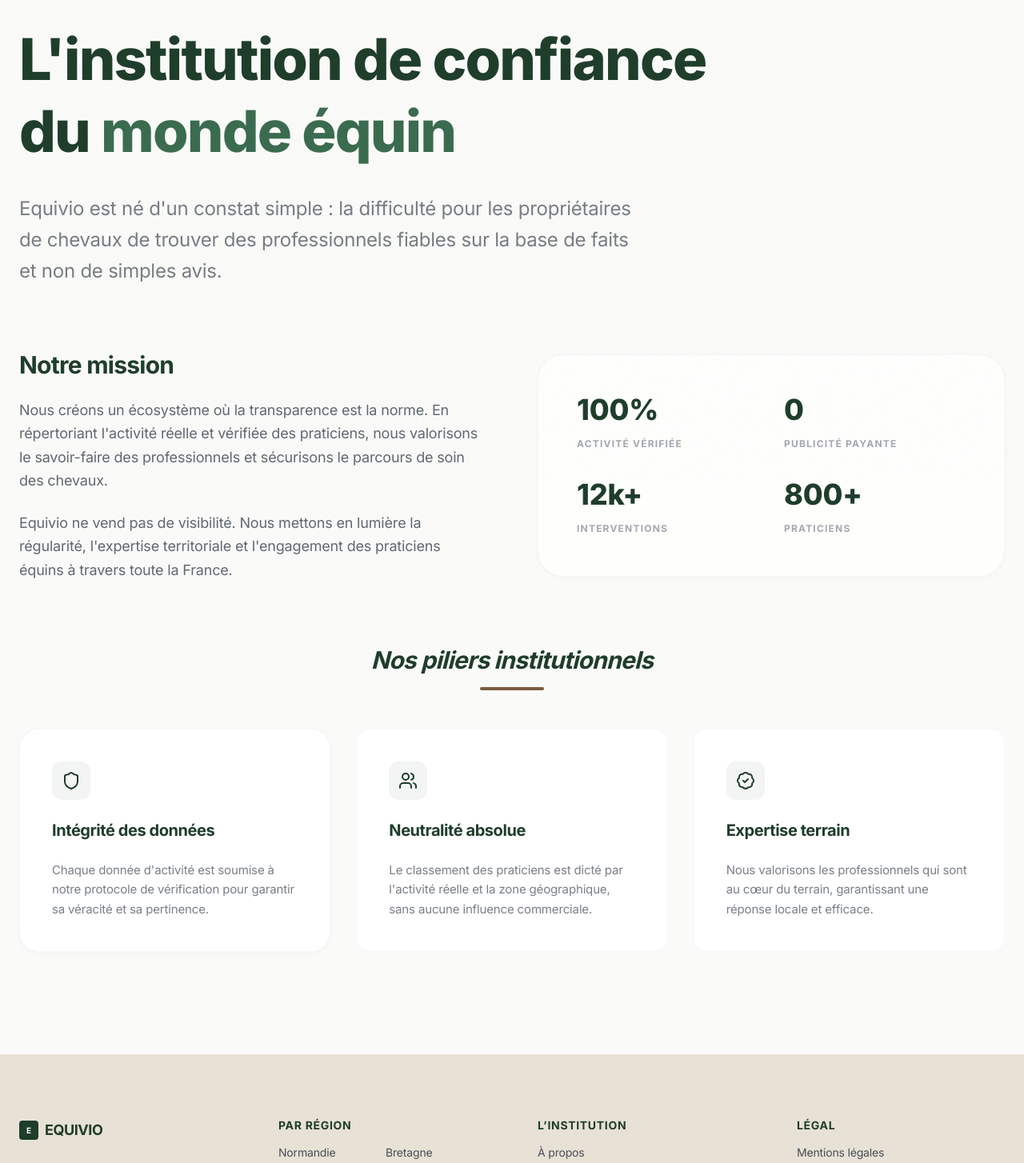
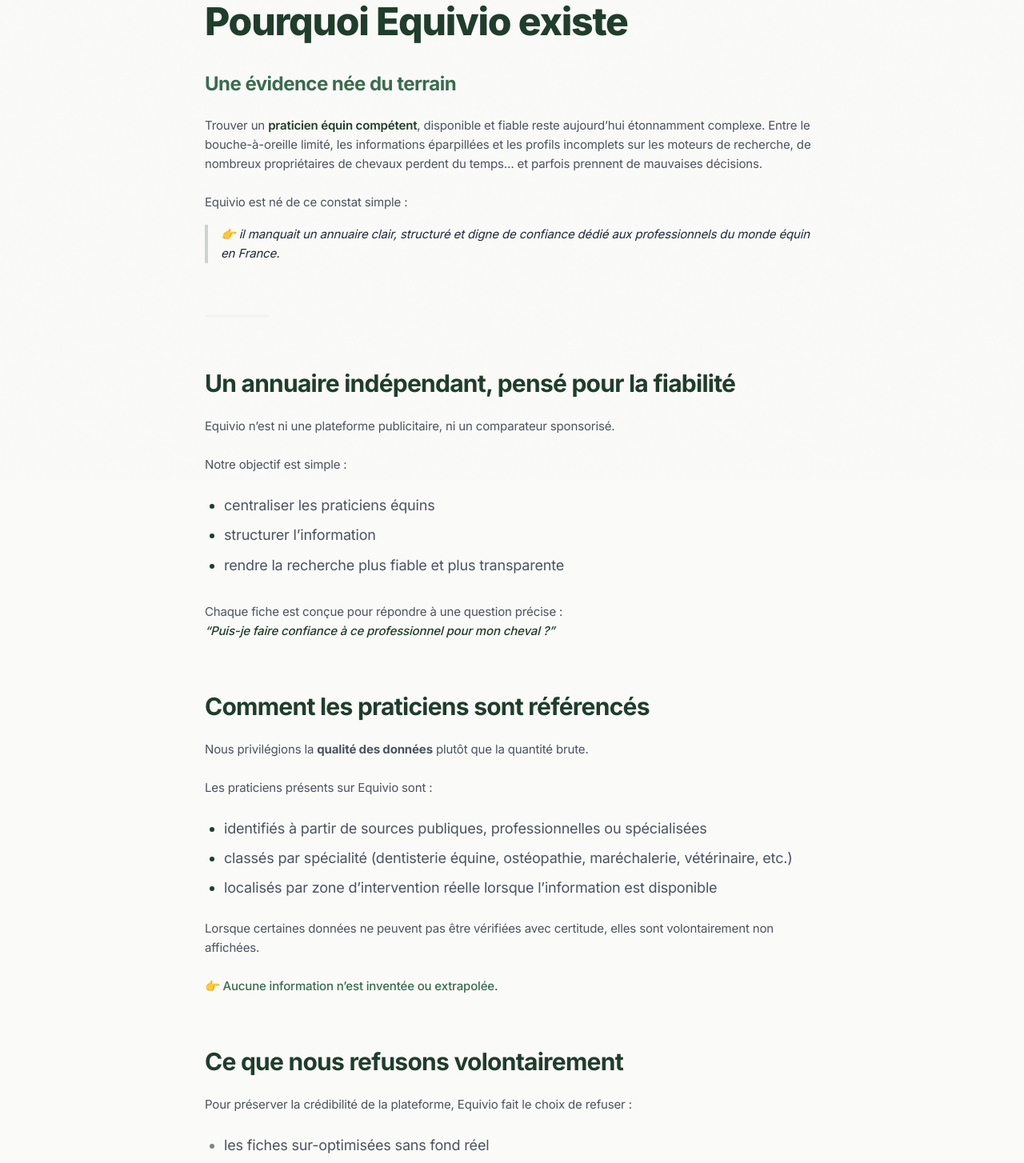
Before and after one commit to JimmyZeer/Equivio, a Next.js app: page /a-propos in a window 1280 px wide. Shown: the part 200-1654 px from the top of the page at 80% size. Built offline with nearby package versions, Linux system fonts and the light colour scheme.

Commit message:
feat(content): rewrite about page with E-E-A-T editorial content

```diff
--- a/src/app/a-propos/page.tsx
+++ b/src/app/a-propos/page.tsx
@@ -1,8 +1,6 @@
-
 import { Header } from "@/components/Header";
 import { Footer } from "@/components/Footer";
 import { Breadcrumb } from "@/components/ui/Breadcrumb";
-import { Shield, Users, BadgeCheck, Activity } from "lucide-react";
 
 export default function AboutPage() {
     const breadcrumbItems = [
@@ -15,98 +13,152 @@
             <Header />
 
             <main className="flex-grow bg-neutral-offwhite pt-12 pb-32 px-6">
-                <div className="max-w-7xl mx-auto space-y-20">
+                <div className="max-w-4xl mx-auto space-y-12">
                     <div className="reveal">
                         <Breadcrumb items={breadcrumbItems} />
                     </div>
 
-                    {/* Hero Section */}
-                    <section className="max-w-4xl space-y-8 reveal [animation-delay:100ms]">
-                        <h1 className="text-4xl md:text-5xl lg:text-7xl font-extrabold text-primary leading-tight tracking-tight text-pretty">
-                            L'institution de confiance du <span className="text-primary-soft">monde équin</span>
-                        </h1>
-                        <p className="text-xl md:text-2xl text-neutral-charcoal/60 leading-relaxed text-pretty max-w-3xl">
-                            Equivio est né d'un constat simple : la difficulté pour les propriétaires de chevaux de trouver des professionnels fiables sur la base de faits et non de simples avis.
-                        </p>
-                    </section>
+                    <article className="max-w-3xl mx-auto space-y-16 reveal [animation-delay:100ms]">
+                        {/* Header Section */}
+                        <header className="space-y-8">
+                            <h1 className="text-4xl md:text-5xl font-extrabold text-primary leading-tight tracking-tight text-pretty">
+                                Pourquoi Equivio existe
+                            </h1>
 
-                    {/* Mission Section */}
-                    <div className="grid grid-cols-1 lg:grid-cols-2 gap-16 items-center reveal [animation-delay:200ms]">
-                        <div className="space-y-6">
-                            <h2 className="text-3xl font-bold text-primary tracking-tight">Notre mission</h2>
-                            <p className="text-lg text-neutral-charcoal/70 leading-relaxed">
-                                Nous créons un écosystème où la transparence est la norme. En répertoriant l'activité réelle et vérifiée des praticiens, nous valorisons le savoir-faire des professionnels et sécurisons le parcours de soin des chevaux.
-                            </p>
-                            <p className="text-lg text-neutral-charcoal/70 leading-relaxed">
-                                Equivio ne vend pas de visibilité. Nous mettons en lumière la régularité, l'expertise territoriale et l'engagement des praticiens équins à travers toute la France.
-                            </p>
-                        </div>
-                        <div className="bg-white p-12 rounded-[32px] shadow-card-rest hover:shadow-card-hover transition-all duration-300 border border-neutral-stone/30 relative overflow-hidden">
-                            <div className="absolute inset-0 bg-leather-light/10 opacity-50"></div>
-                            <div className="relative z-10 grid grid-cols-2 gap-8">
-                                <div className="space-y-2">
-                                    <span className="block text-4xl font-extrabold text-primary">100%</span>
-                                    <span className="text-xs font-bold uppercase tracking-widest text-neutral-charcoal/40">Activité vérifiée</span>
-                                </div>
-                                <div className="space-y-2">
-                                    <span className="block text-4xl font-extrabold text-primary">0</span>
-                                    <span className="text-xs font-bold uppercase tracking-widest text-neutral-charcoal/40">Publicité payante</span>
-                                </div>
-                                <div className="space-y-2">
-                                    <span className="block text-4xl font-extrabold text-primary">12k+</span>
-                                    <span className="text-xs font-bold uppercase tracking-widest text-neutral-charcoal/40">Interventions</span>
-                                </div>
-                                <div className="space-y-2">
-                                    <span className="block text-4xl font-extrabold text-primary">800+</span>
-                                    <span className="text-xs font-bold uppercase tracking-widest text-neutral-charcoal/40">Praticiens</span>
-                                </div>
-                            </div>
-                        </div>
-                    </div>
-
-                    {/* Values Grid */}
-                    <section className="space-y-12 reveal [animation-delay:300ms]">
-                        <div className="text-center space-y-4">
-                            <h2 className="text-3xl font-bold text-primary tracking-tight font-institutional italic">Nos piliers institutionnels</h2>
-                            <div className="w-20 h-1 bg-leather mx-auto rounded-full"></div>
-                        </div>
-
-                        <div className="grid grid-cols-1 md:grid-cols-3 gap-8">
-                            <div className="bg-white p-10 rounded-[24px] shadow-card-rest border border-neutral-stone/30 space-y-6 hover:shadow-card-hover transition-all duration-300 group">
-                                <div className="w-12 h-12 rounded-xl bg-primary/5 flex items-center justify-center text-primary group-hover:bg-primary group-hover:text-white transition-colors">
-                                    <Shield className="w-6 h-6" />
-                                </div>
-                                <h3 className="text-xl font-bold">Intégrité des données</h3>
-                                <p className="text-neutral-charcoal/60 leading-relaxed">
-                                    Chaque donnée d'activité est soumise à notre protocole de vérification pour garantir sa véracité et sa pertinence.
+                            <div className="space-y-6 text-lg text-neutral-charcoal/80 leading-relaxed">
+                                <h2 className="text-2xl font-bold text-primary-soft">
+                                    Une évidence née du terrain
+                                </h2>
+                                <p>
+                                    Trouver un <strong className="font-semibold text-primary">praticien équin compétent</strong>, disponible et fiable reste aujourd’hui étonnamment complexe.
+                                    Entre le bouche-à-oreille limité, les informations éparpillées et les profils incomplets sur les moteurs de recherche, de nombreux propriétaires de chevaux perdent du temps… et parfois prennent de mauvaises décisions.
+                                </p>
+                                <p>
+                                    Equivio est né de ce constat simple : <br />
+                                    <span className="block mt-4 pl-4 border-l-4 border-primary/20 italic text-neutral-charcoal">
+                                        👉 il manquait un annuaire clair, structuré et digne de confiance dédié aux professionnels du monde équin en France.
+                                    </span>
                                 </p>
                             </div>
+                        </header>
 
-                            <div className="bg-white p-10 rounded-2xl border border-neutral-stone/30 space-y-6 hover:shadow-xl transition-all duration-500 group">
-                                <div className="w-12 h-12 rounded-xl bg-primary/5 flex items-center justify-center text-primary group-hover:bg-primary group-hover:text-white transition-colors">
-                                    <Users className="w-6 h-6" />
-                                </div>
-                                <h3 className="text-xl font-bold">Neutralité absolue</h3>
-                                <p className="text-neutral-charcoal/60 leading-relaxed">
-                                    Le classement des praticiens est dicté par l'activité réelle et la zone géographique, sans aucune influence commerciale.
+                        {/* Divider */}
+                        <div className="w-20 h-1 bg-neutral-stone/30 rounded-full"></div>
+
+                        {/* Main Content Sections */}
+                        <section className="space-y-6 text-lg text-neutral-charcoal/80 leading-relaxed">
+                            <h2 className="text-3xl font-bold text-primary tracking-tight">
+                                Un annuaire indépendant, pensé pour la fiabilité
+                            </h2>
+                            <p>
+                                Equivio n’est ni une plateforme publicitaire, ni un comparateur sponsorisé.
+                            </p>
+                            <p>
+                                Notre objectif est simple :
+                            </p>
+                            <ul className="list-disc pl-6 space-y-2 marker:text-primary">
+                                <li>centraliser les praticiens équins</li>
+                                <li>structurer l’information</li>
+                                <li>rendre la recherche plus fiable et plus transparente</li>
+                            </ul>
+                            <p className="pt-2">
+                                Chaque fiche est conçue pour répondre à une question précise : <br />
+                                <em className="text-primary font-medium">“Puis-je faire confiance à ce professionnel pour mon cheval ?”</em>
+                            </p>
+                        </section>
+
+                        <section className="space-y-6 text-lg text-neutral-charcoal/80 leading-relaxed">
+                            <h2 className="text-3xl font-bold text-primary tracking-tight">
+                                Comment les praticiens sont référencés
+                            </h2>
+                            <p>
+                                Nous privilégions la <strong>qualité des données</strong> plutôt que la quantité brute.
+                            </p>
+                            <p>
+                                Les praticiens présents sur Equivio sont :
+                            </p>
+                            <ul className="list-disc pl-6 space-y-2 marker:text-primary">
+                                <li>identifiés à partir de sources publiques, professionnelles ou spécialisées</li>
+                                <li>classés par spécialité (dentisterie équine, ostéopathie, maréchalerie, vétérinaire, etc.)</li>
+                                <li>localisés par zone d’intervention réelle lorsque l’information est disponible</li>
+                            </ul>
+                            <p>
+                                Lorsque certaines données ne peuvent pas être vérifiées avec certitude, elles sont volontairement non affichées.
+                            </p>
+                            <p className="font-medium text-primary-soft">
+                                👉 Aucune information n’est inventée ou extrapolée.
+                            </p>
+                        </section>
+
+                        <section className="space-y-6 text-lg text-neutral-charcoal/80 leading-relaxed">
+                            <h2 className="text-3xl font-bold text-primary tracking-tight">
+                                Ce que nous refusons volontairement
+                            </h2>
+                            <p>
+                                Pour préserver la crédibilité de la plateforme, Equivio fait le choix de refuser :
+                            </p>
+                            <ul className="list-disc pl-6 space-y-2 marker:text-primary/60">
+                                <li>les fiches sur-optimisées sans fond réel</li>
+                                <li>les faux avis ou notations artificielles</li>
+                                <li>les mises en avant payantes non signalées</li>
+                                <li>les données approximatives ou trompeuses</li>
+                            </ul>
+                            <p className="italic text-neutral-charcoal/70 border-l-4 border-neutral-stone/30 pl-4 py-1">
+                                La confiance se construit dans le temps, pas à coup de badges marketing.
+                            </p>
+                        </section>
+
+                        {/* Divider */}
+                        <div className="w-20 h-1 bg-neutral-stone/30 rounded-full"></div>
+
+                        <section className="space-y-6 text-lg text-neutral-charcoal/80 leading-relaxed">
+                            <h2 className="text-3xl font-bold text-primary tracking-tight">
+                                Une plateforme en évolution continue
+                            </h2>
+                            <p>
+                                Equivio est un projet vivant.
+                            </p>
+                            <p>
+                                La base de praticiens s’enrichit progressivement, les fiches sont améliorées au fil du temps, et de nouvelles fonctionnalités seront ajoutées uniquement lorsqu’elles apportent une vraie valeur :
+                            </p>
+                            <ul className="list-disc pl-6 space-y-2 marker:text-primary">
+                                <li>meilleure lisibilité</li>
+                                <li>meilleure mise en relation</li>
+                                <li>meilleure compréhension des métiers équins</li>
+                            </ul>
+                            <div className="bg-primary/5 p-6 rounded-2xl mt-8">
+                                <p className="font-medium text-primary">
+                                    Notre priorité reste la même : <br />
+                                    <span className="font-normal text-neutral-charcoal/90">mettre en relation des propriétaires de chevaux avec des professionnels sérieux, sur des bases saines et transparentes.</span>
                                 </p>
                             </div>
+                        </section>
 
-                            <div className="bg-white p-10 rounded-2xl border border-neutral-stone/30 space-y-6 hover:shadow-xl transition-all duration-500 group">
-                                <div className="w-12 h-12 rounded-xl bg-primary/5 flex items-center justify-center text-primary group-hover:bg-primary group-hover:text-white transition-colors">
-                                    <BadgeCheck className="w-6 h-6" />
-                                </div>
-                                <h3 className="text-xl font-bold">Expertise terrain</h3>
-                                <p className="text-neutral-charcoal/60 leading-relaxed">
-                                    Nous valorisons les professionnels qui sont au cœur du terrain, garantissant une réponse locale et efficace.
-                                </p>
-                            </div>
-                        </div>
-                    </section>
+                        <section className="space-y-6 text-lg text-neutral-charcoal/80 leading-relaxed pt-8">
+                            <h2 className="text-2xl font-bold text-primary tracking-tight">
+                                Vous êtes praticien équin ?
+                            </h2>
+                            <p>
+                                Si vous êtes praticien et que vous souhaitez :
+                            </p>
+                            <ul className="list-disc pl-6 space-y-2 marker:text-primary">
+                                <li>corriger une information</li>
+                                <li>enrichir votre fiche</li>
+                                <li>ou revendiquer votre présence sur Equivio</li>
+                            </ul>
+                            <p>
+                                Une démarche dédiée sera prochainement disponible.
+                                <br />
+                                <span className="text-sm text-neutral-charcoal/60 mt-2 block">
+                                    L’objectif n’est pas de vendre une vitrine, mais de garantir une information juste.
+                                </span>
+                            </p>
+                        </section>
+                    </article>
                 </div>
-            </main >
+            </main>
 
             <Footer />
-        </div >
+        </div>
     );
 }
```
